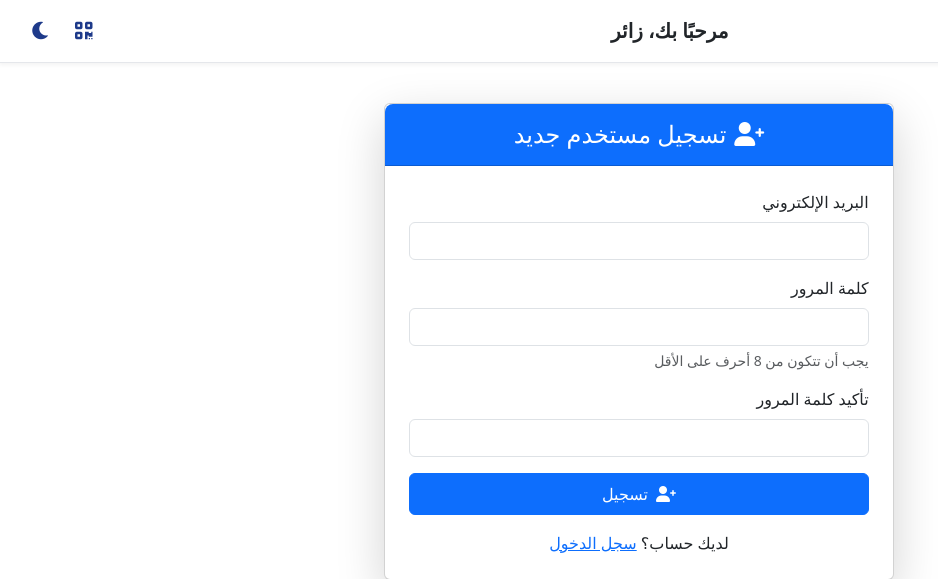
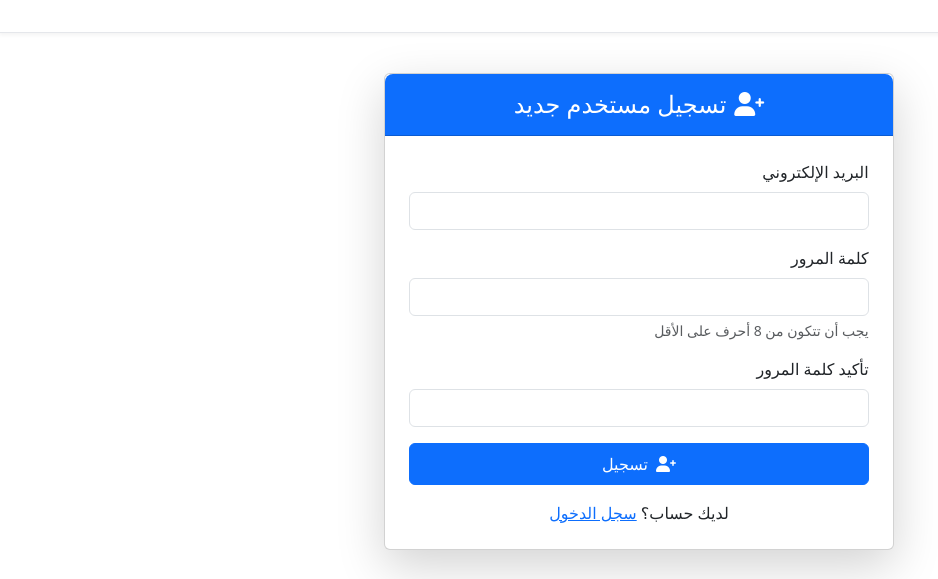
Before and after one commit to mdhyduu/Y, a Flask app: page /register in a window 1280 px wide. Shown: the top 579 px of the page, without its empty margins (1-939 px from the left). Run offline with Flask 3, Linux system fonts and the light colour scheme; parts of the project's set-up code (start-up, migrations or seed data) failed here and were passed over.

Commit message:
وصف التحديثات

```diff
--- a/app/templates/base.html
+++ b/app/templates/base.html
@@ -35,9 +35,7 @@
         <i class="fas fa-shopping-bag"></i> الطلبات
       </a>
 
-      <a class="nav-link {% if request.path == url_for('orders.scan_barcode') %}active{% endif %}" href="{{ url_for('orders.scan_barcode') }}">
-        <i class="fas fa-camera"></i> مسح الباركود
-      </a>
+
 
       <a class="nav-link {% if request.path == url_for('orders.manage_employee_status') %}active{% endif %}" href="{{ url_for('orders.manage_employee_status') }}">
         <i class="fas fa-tags"></i> حالات الطلبات
@@ -49,11 +47,11 @@
         </a>
       {% endif %}
 
-      {% if not request.cookies.get('is_admin') == 'true' %}
+
         <a class="nav-link {% if request.path.startswith('/dashboard') %}active{% endif %}" href="{{ url_for('dashboard.index') }}">
           <i class="fas fa-tachometer-alt"></i> لوحتي
         </a>
-      {% endif %}
+
 
       {% if request.cookies.get('is_admin') == 'true' %}
         <a class="nav-link {% if request.path == url_for('employees.list_employees') %}active{% endif %}" href="{{ url_for('employees.list_employees') }}">
@@ -89,14 +87,9 @@
         <div></div>
         {% endif %}
 
-        <strong class="fs-5">مرحبًا بك، {{ request.cookies.get('username', 'زائر') }}</strong>
 
-        <div class="actions">
-          <a href="{{ url_for('orders.scan_barcode') }}" class="action-icon" title="مسح الباركود">
-            <i class="fas fa-qrcode"></i>
-          </a>
-          <i class="fas fa-moon action-icon" id="themeToggle"></i>
-        </div>
+
+
       </div>
 
       <div class="content container-fluid" id="content-area">
```
